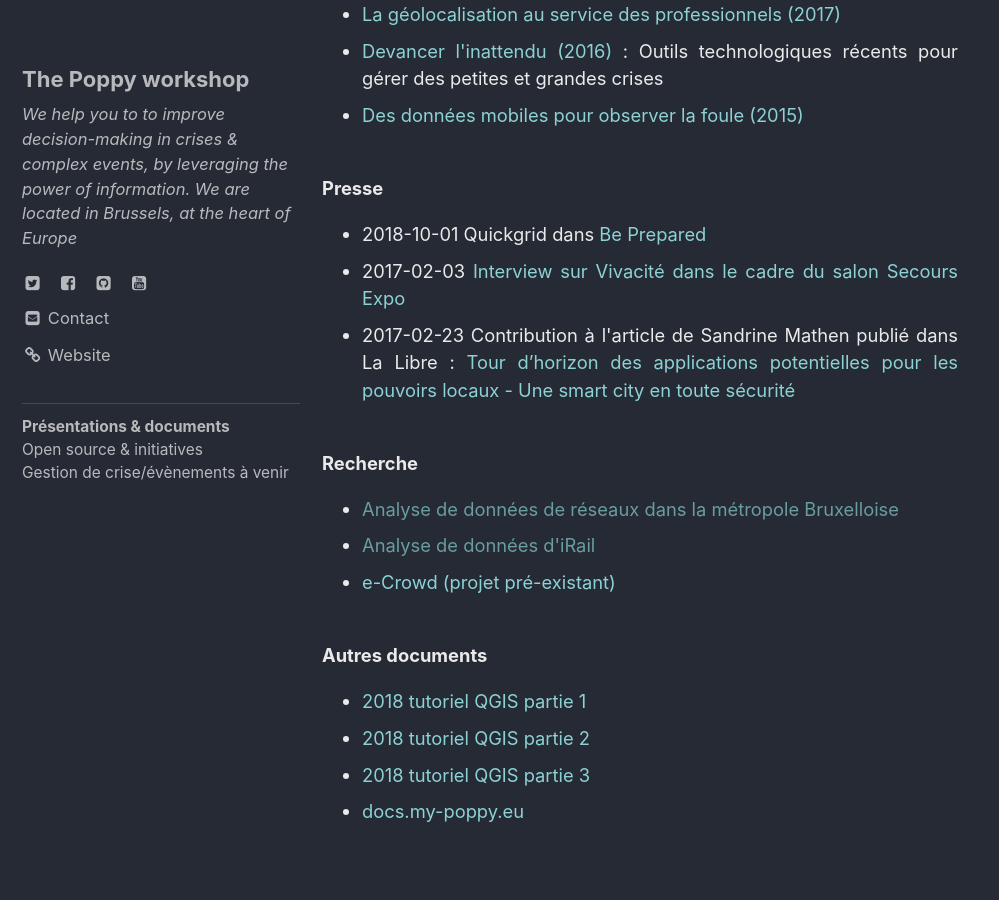
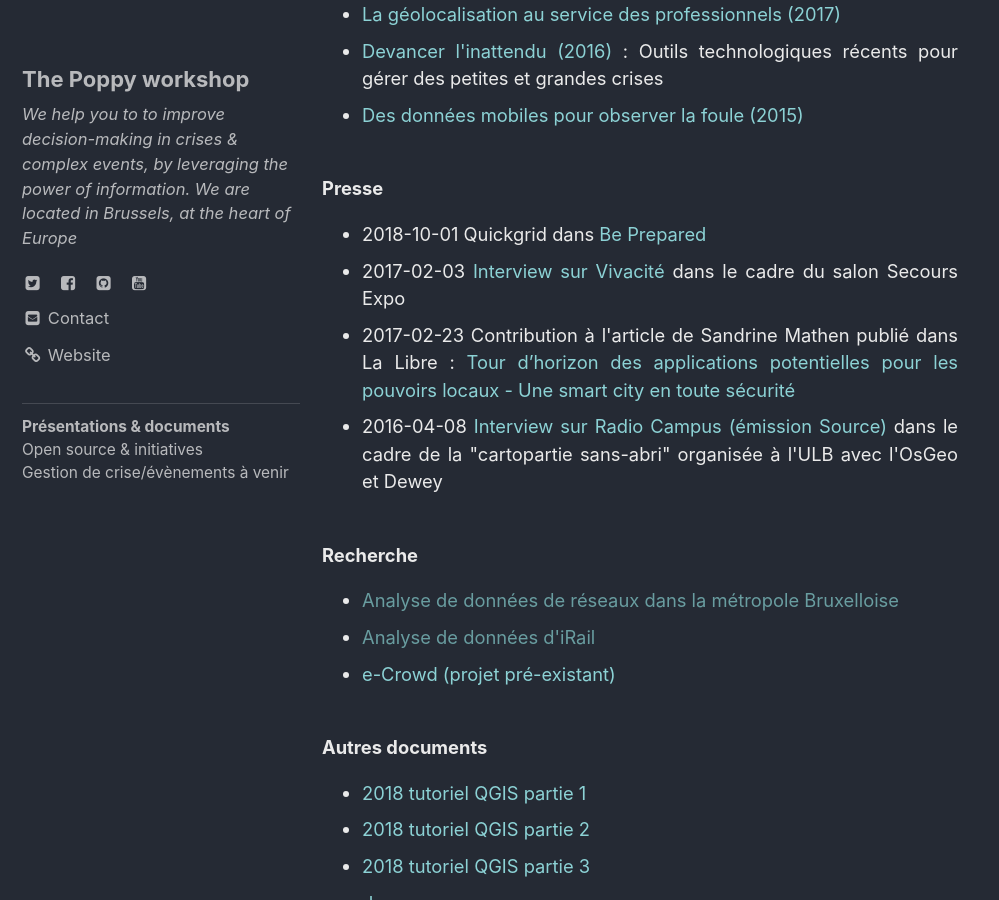
Before and after one commit to ccloquet/ccloquet.github.io, a Jekyll site: the page built from _pages/presas.html, in a window 1280 px wide and 900 px high, scrolled down 742 px. Shown: the whole window, without its empty margins (0-999 px from the left). Built offline with Jekyll 4.4.1, drawn with Linux system fonts in a browser that asks for light colours; cached includes are drawn as plain includes.

Commit message:
Update presas.html

```diff
--- a/_pages/presas.html
+++ b/_pages/presas.html
@@ -28,8 +28,9 @@ permalink: /presas/
 <b>Presse</b>
 <ul>
 <li>2018-10-01 Quickgrid dans <a href='https://www.diekeure.be/fr-be/professional/9163/be-prepared-nr-3-2018-tijdschrift-voor-noodplanning-en-crisisbeheer-be-prepared-n-3-2018-revue-de-planification-durgence-et-de-gestion-de-crise'>Be Prepared</a></li>
-<li>2017-02-03 <a href='https://docs.my-poppy.eu/Journal de 7h30 vendredi 0302.mp3'>Interview sur Vivacité dans le cadre du salon Secours Expo</a></li>
+<li>2017-02-03 <a href='https://docs.my-poppy.eu/Journal de 7h30 vendredi 0302.mp3'>Interview sur Vivacité</a> dans le cadre du salon Secours Expo</li>
 <li>2017-02-23 Contribution à l'article de Sandrine Mathen publié dans La Libre : <a href='https://www.lalibre.be/economie/digital/tour-d-horizon-des-applications-potentielles-pour-les-pouvoirs-locaux-une-smart-city-en-toute-securite-58a455cecd702bc31933b308'>Tour d’horizon des applications potentielles pour les pouvoirs locaux - Une smart city en toute sécurité</a></li>
+<li>2016-04-08 <a href='https://docs.my-poppy.eu/20160408-Source-RCampus-cartopartie_sans_abri.ogg'>Interview sur Radio Campus (émission Source)</a> dans le cadre de la "cartopartie sans-abri" organisée à l'ULB avec l'OsGeo et Dewey</li>
 </ul>
 <br>
 
```
